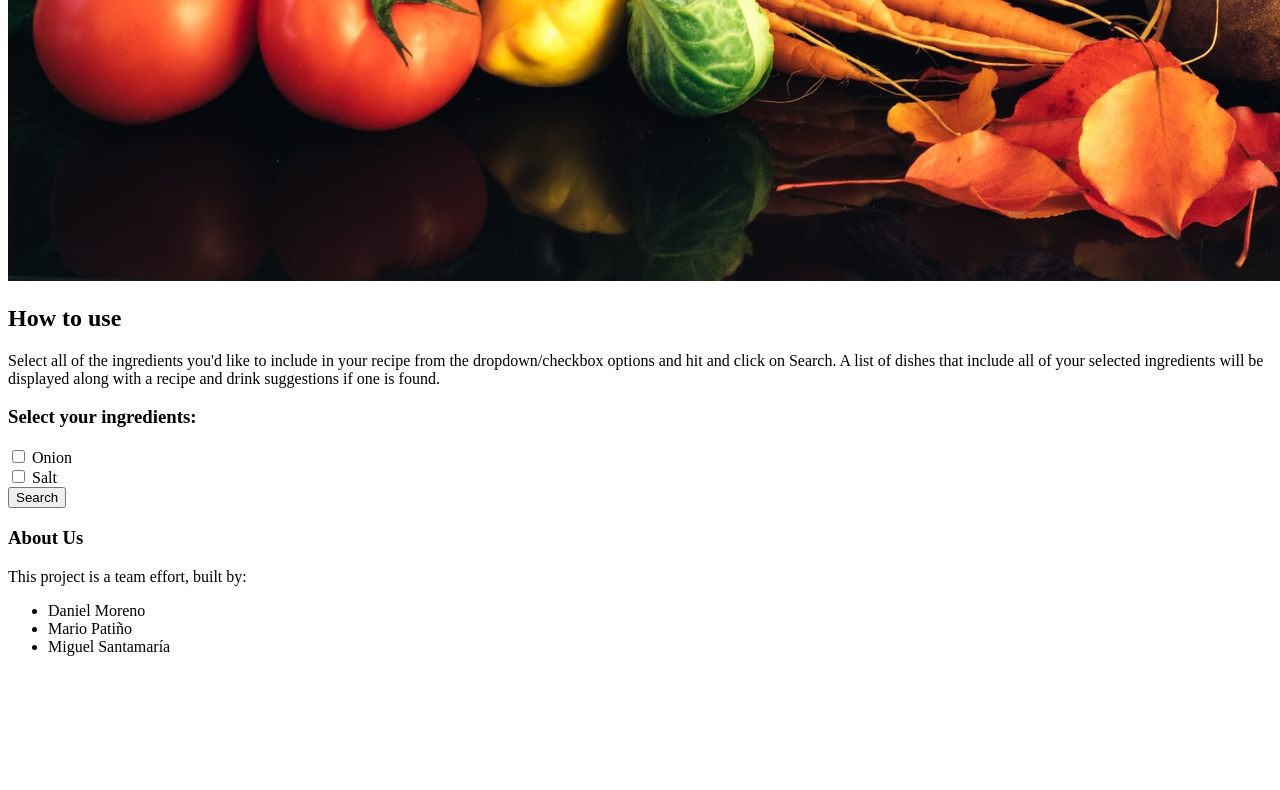
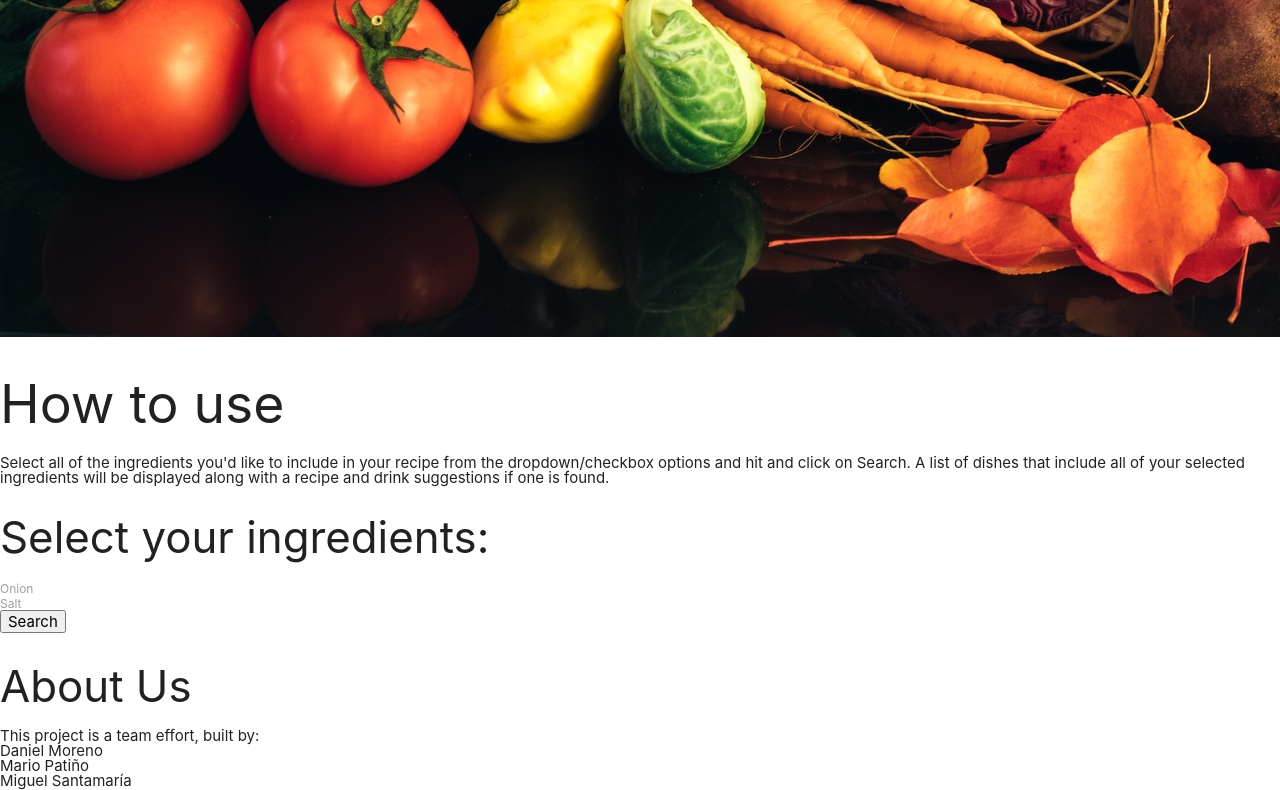
Before and after one commit to StitchCodes/hunger-managment, a plain HTML site: page index.html in a window 1280 px wide. Shown: the part 793-1583 px from the top of the page. Before the commit the page ends 1465 px from the top, so only its background shows below. Drawn offline with nearby package versions, Linux system fonts and the light colour scheme.

Commit message:
Created the CSS reset file || Linked all of the CSS placeholder files || Configured the Materialize framework under the index.html file

```diff
--- /dev/null
+++ b/assets/css/reset.css
@@ -0,0 +1,48 @@
+/* http://meyerweb.com/eric/tools/css/reset/
+   v2.0 | 20110126
+   License: none (public domain)
+*/
+
+html, body, div, span, applet, object, iframe,
+h1, h2, h3, h4, h5, h6, p, blockquote, pre,
+a, abbr, acronym, address, big, cite, code,
+del, dfn, em, img, ins, kbd, q, s, samp,
+small, strike, strong, sub, sup, tt, var,
+b, u, i, center,
+dl, dt, dd, ol, ul, li,
+fieldset, form, label, legend,
+table, caption, tbody, tfoot, thead, tr, th, td,
+article, aside, canvas, details, embed,
+figure, figcaption, footer, header, hgroup,
+menu, nav, output, ruby, section, summary,
+time, mark, audio, video {
+	margin: 0;
+	padding: 0;
+	border: 0;
+	font-size: 100%;
+	font: inherit;
+	vertical-align: baseline;
+}
+/* HTML5 display-role reset for older browsers */
+article, aside, details, figcaption, figure,
+footer, header, hgroup, menu, nav, section {
+	display: block;
+}
+body {
+	line-height: 1;
+}
+ol, ul {
+	list-style: none;
+}
+blockquote, q {
+	quotes: none;
+}
+blockquote:before, blockquote:after,
+q:before, q:after {
+	content: '';
+	content: none;
+}
+table {
+	border-collapse: collapse;
+	border-spacing: 0;
+}
--- a/index.html
+++ b/index.html
@@ -4,6 +4,10 @@
     <meta charset="UTF-8">
     <meta http-equiv="X-UA-Compatible" content="IE=edge">
     <meta name="viewport" content="width=device-width, initial-scale=1.0">
+    <link rel="stylesheet" href="./assets/css/reset.css">
+    <link rel="stylesheet" href="https://cdnjs.cloudflare.com/ajax/libs/materialize/1.0.0/css/materialize.min.css">
+    <link rel="stylesheet" href="./assets/css/style.css">
+    <script src="https://cdnjs.cloudflare.com/ajax/libs/materialize/1.0.0/js/materialize.min.js"></script>
     <title>Hunger Management</title>
 </head>
 <body>
```
